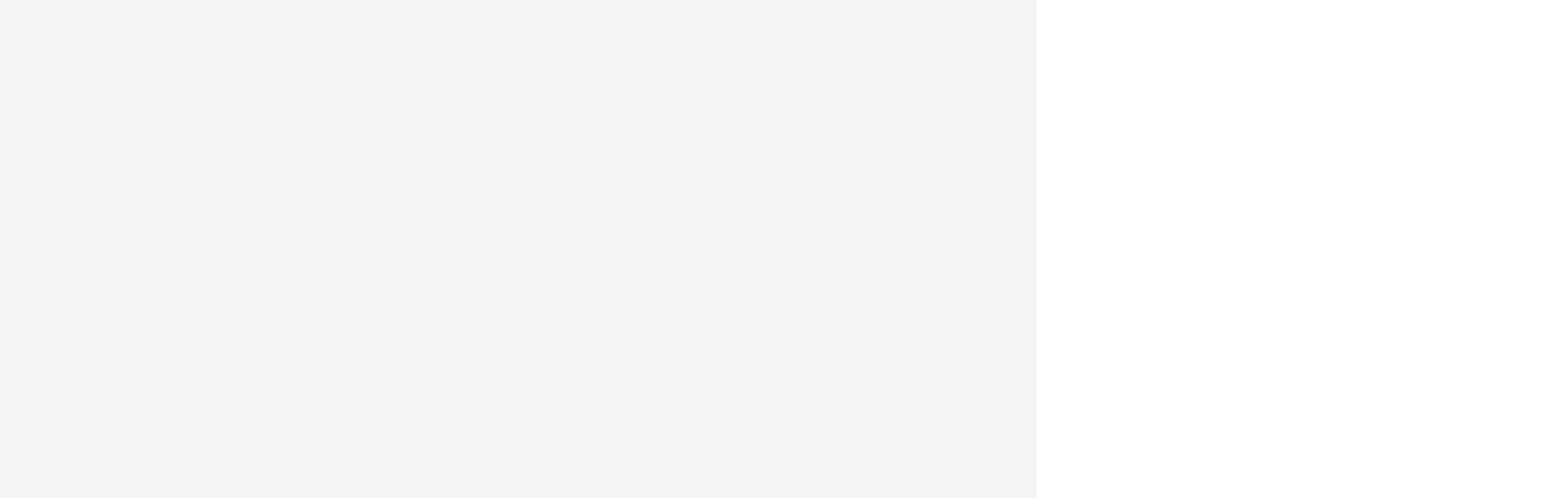
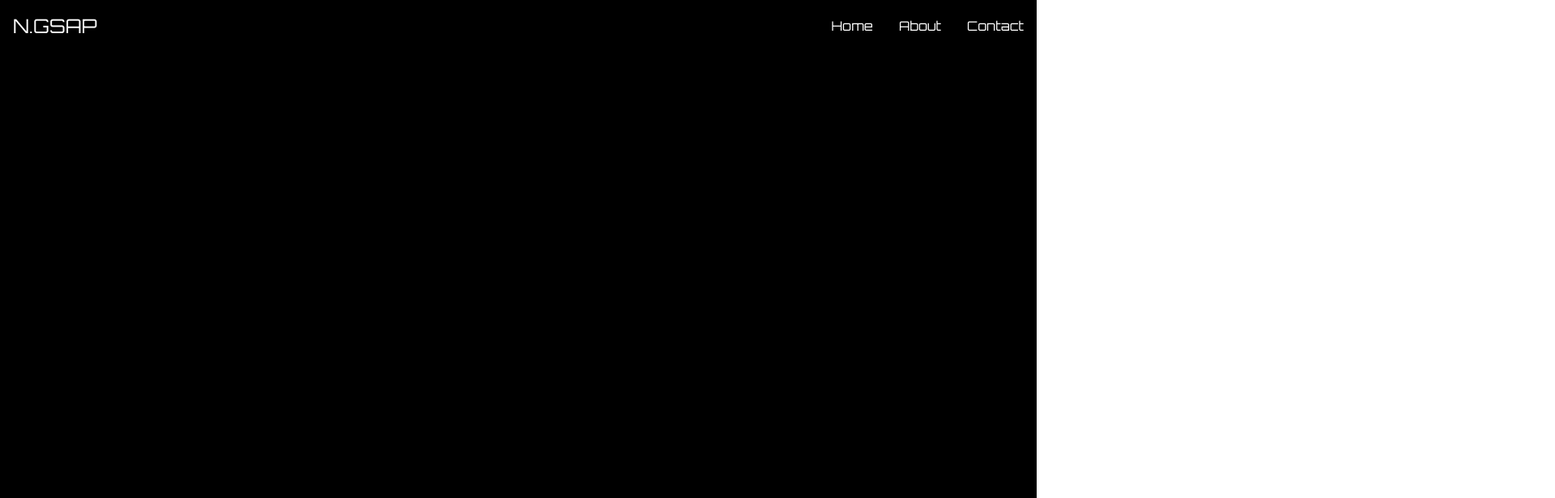
Before and after one commit to HassanMostafaa/gsap-practice, a Next.js app: page / in a window 1280 px wide. Shown: the top 616 px of the page at 81% size, 1920 px wide, since content can reach past the window. Built offline with nearby package versions, Linux system fonts and the light colour scheme.

Commit message:
conver comps to client for unstyled splash err

```diff
--- a/app/layout.tsx
+++ b/app/layout.tsx
@@ -16,7 +16,7 @@ export default function RootLayout({
   return (
     <html lang="en">
       <body
-        className={`antialiased h-screen min-h-screen  w-screen flex justify-between flex-col items-center`}
+        className={` overflow-hidden antialiased h-screen min-h-screen  w-screen flex justify-between flex-col items-center`}
       >
         <HeaderNav />
         {children}
--- a/app/page.tsx
+++ b/app/page.tsx
@@ -24,7 +24,7 @@ export default function Home() {
 
     return (
         <div className="flex-1" ref={rootRef}>
-            <SplashScreen />
+            <SplashScreen headlines={splashTitles}  />
             <HeroText />
         </div>
     );
--- a/components/hero-text/HeroText.tsx
+++ b/components/hero-text/HeroText.tsx
@@ -1,4 +1,4 @@
-import React from "react";
+"use client";
 
 export const HeroText = () => {
   return (
--- a/components/splash-screen/SplashScreen.tsx
+++ b/components/splash-screen/SplashScreen.tsx
@@ -1,15 +1,11 @@
-import React, { useRef } from "react";
-
-export const SplashScreen = () => {
-  const splashScreenText = ["Software Engineer", "CMS Developer", "Designer"];
-  const splashScreenRef = useRef<HTMLDivElement | null>(null);
+"use client";
+export const SplashScreen = ({ headlines }:{headlines: string[]}) => {
   return (
     <div
-      ref={splashScreenRef}
       id="splash-screen"
-      className="h-screen flex-col gap-12 flex absolute left-0 top-0 w-screen bg-neutral-100"
+      className="h-screen transit opacity-0  flex-col gap-12 flex absolute left-0 top-0 w-screen bg-neutral-100"
     >
-      {splashScreenText.map((text, index) => (
+      {headlines.map((text, index) => (
         <h1
           className="text-3xl sm:text-7xl"
           id={`splash-title-${index}`}
--- a/utils/animations/splashAnimation.ts
+++ b/utils/animations/splashAnimation.ts
@@ -19,7 +19,7 @@ export const runSplashSequence = (titles: string[]) => {
             opacity: 0,
             y: 30,
             stagger: 0.4,
-            delay: 0.8,
+            delay: 0,
         })
         .to("#splash-screen", {
             xPercent: 100,
```
